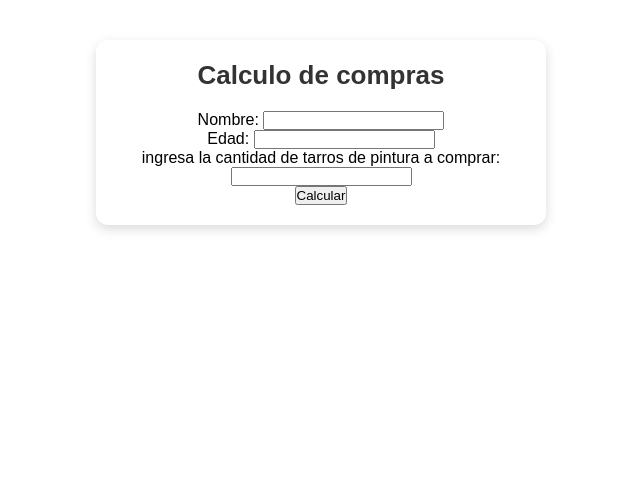
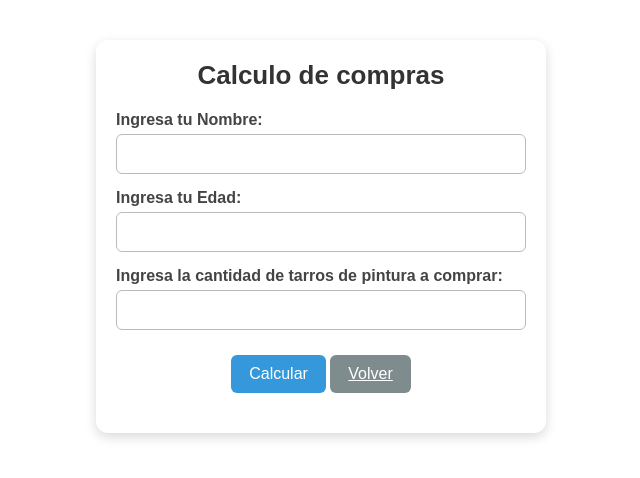
Before and after one commit to Ltottox/ExamenFinal_ProgramacionWEB, a Flask app: page /ejercicio1 in a window 1280 px wide. Shown: the top 478 px of the page, without its empty margins (319-959 px from the left). Run offline with Flask 3, Linux system fonts and the light colour scheme.

Commit message:
termino ejercicio1

```diff
--- a/app.py
+++ b/app.py
@@ -13,7 +13,37 @@ def index():
 
 @app.route('/ejercicio1', methods=['GET', 'POST'])
 def ejercicio1():
+    resultado = None
+    precio_tarro = 9000
+
+    if request.method == 'POST':
+        nombre = request.form.get("nombre")
+        edad = int(request.form.get("edad"))
+        cantidad_tarro = int(request.form.get("cantidad_tarro"))
+
+        #calculo del precio total sin descuento
+        precio_tarro_sin_descuento = precio_tarro * cantidad_tarro
+        #descuento segun edad
+        descuento = 0
+        if 18 <= edad <= 30: descuento = 0.15
+        elif edad > 30: descuento = 0.25
+
+
+        #calculo del precio con descuento
+        precio_con_descuento = precio_tarro_sin_descuento * descuento
+        total_a_pagar = precio_tarro_sin_descuento - precio_con_descuento
+
+        resultado = {
+            "nombre": nombre,
+            "total_sin_descuento": precio_tarro_sin_descuento,
+            "precio_con_descuento": round(precio_con_descuento),
+            "total_a_pagar": round(total_a_pagar)
+        }
+
+        return render_template('ejercicio1.html', resultado=resultado)
     return render_template('ejercicio1.html')
+
+
 
 @app.route('/ejercicio2', methods=['GET', 'POST'])
 def ejercicio2():
--- a/static/css/styleEj1.css
+++ b/static/css/styleEj1.css
@@ -23,3 +23,77 @@
     font-size: 26px;
     color: #333;
 }
+/* --- FORMULARIO --- */
+.form-box {
+    margin-bottom: 20px;
+}
+
+/* Grupos de inputs */
+.form-group {
+    text-align: left;
+    margin-bottom: 15px;
+}
+
+/* Etiquetas */
+.form-group label {
+    font-weight: bold;
+    display: block;
+    margin-bottom: 5px;
+    color: #444;
+}
+
+/* Inputs */
+.form-group input {
+    width: 100%;
+    padding: 10px;
+    border: 1px solid #bbb;
+    border-radius: 6px;
+    font-size: 16px;
+    transition: border 0.2s;
+}
+
+.form-group input:focus {
+    border-color: #2980b9;
+    outline: none;
+}
+
+/* --- BOTONES --- */
+.btn {
+    display: inline-block;
+    padding: 10px 18px;
+    border-radius: 6px;
+    border: none;
+    cursor: pointer;
+    font-size: 16px;
+    margin-top: 10px;
+}
+
+/* Botón Enviar */
+.btn-primary {
+    background-color: #3498db;
+    color: white;
+}
+
+.btn-primary:hover {
+    background-color: #217dbb;
+}
+
+/* Botón Volver */
+.btn-secondary {
+    background-color: #7f8c8d;
+    color: white;
+    margin-top: 10px;
+}
+
+.btn-secondary:hover {
+    background-color: #636e72;
+}
+
+/* --- RESULTADO --- */
+.resultado-box {
+    margin-top: 20px;
+    padding: 15px;
+    background: #f7f7f7;
+    border-radius: 10px;
+    border-left: 5px solid #2980b9;
+}
--- a/templates/ejercicio1.html
+++ b/templates/ejercicio1.html
@@ -11,25 +11,37 @@
     <div class="container">
         <!-- TÍTULO visible del ejercicio -->
         <h1>Calculo de compras</h1>
-        <form method="POST" class="form-box">
+        <form method="POST" class="form-box" >
             <!-- Cada campo está en un form-group para estilos -->
              <!--El formulario se debe completar con un nombre, una edad y una cantidad de tarros de pinturas a comprar. -->
             <div class="form-group">
-                <label for="nombre">Nombre:</label>
+                <label for="nombre">Ingresa tu Nombre:</label>
                 <input type="text" id="nombre" name="nombre" required>
             </div>
             <div class="form-group">
-                <label for="edad">Edad:</label>
+                <label for="edad">Ingresa tu Edad:</label>
                 <input type="number" id="edad" name="edad" min="0" required>
             </div>
             <div class="form-group">
-                <label for="cantidad">ingresa la cantidad de tarros de pintura a comprar:</label>
-                <input type="number" id="cantidad" name="cantidad" min="1" required>
+                <label for="cantidad_tarro">Ingresa la cantidad de tarros de pintura a comprar:</label>
+                <input type="number" id="cantidad_tarro" name="cantidad_tarro" min="1" required>
             </div>
                 <!-- BOTÓN de envío -->
-            <button type="submit">Calcular</button>
+            <button type="submit" class="btn btn-primary">Calcular</button>
+                <!-- BOTÓN para volver a la página principal -->
+              <a href="/" class="btn btn-secondary">Volver</a>
+
+
+             {% if resultado %}
+                <div class="resultado">
+                    <p>Nombre del cliente: {{ resultado.nombre }}</p>
+                    <p>Total sin descuento: ${{ resultado.total_sin_descuento }}</p>
+                    <p>El descuento es: ${{ resultado.precio_con_descuento }}</p>
+                    <p>El total a pagar es de: ${{ resultado.total_a_pagar }}</p>
+                </div>
+             {% endif %}
+
         </form>
     </div>
-
 </body>
 </html>
```
